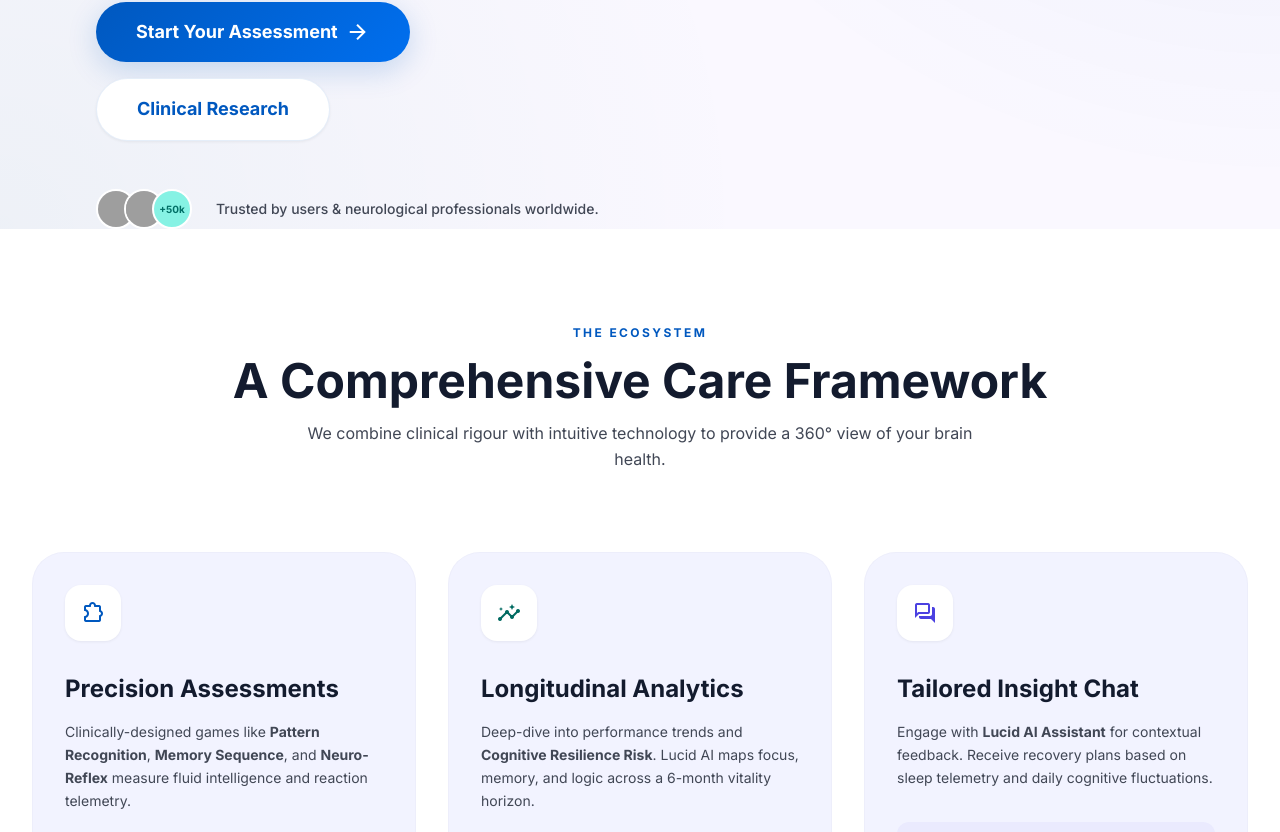
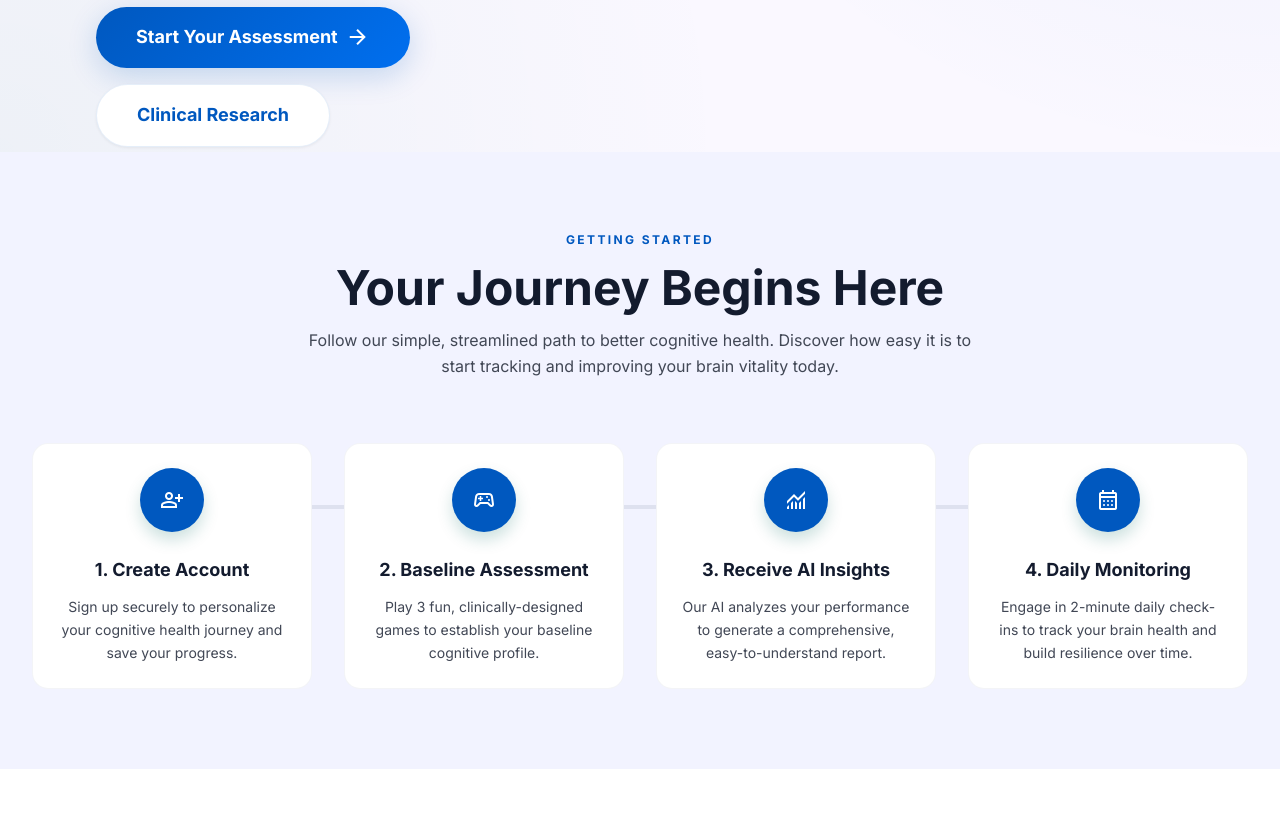
Before and after one commit to nik-G-54/Frontend_Dementia, a React (Vite) app: page / in a window 1280 px wide. Shown: the part 648-1480 px from the top of the page. Built offline with nearby package versions, Linux system fonts and the light colour scheme; no server answers; grey boxes are pictures that could not be loaded.

Commit message:
remove extra things from nav bar

```diff
--- a/src/components/games/TargetPracticeGame.jsx
+++ b/src/components/games/TargetPracticeGame.jsx
@@ -70,7 +70,7 @@ export default function TargetPracticeGame({ onGameOver }) {
   const avgSpeed = times.length > 0 ? Math.round(times.reduce((a, b) => a + b, 0) / times.length) : 0;
 
   return (
-    <div className="w-full flex-grow relative overflow-hidden bg-[#faf8ff] rounded-2xl min-h-[700px] flex flex-col mx-auto border border-[#c1c6d7]/10">
+    <div className="w-full flex-grow relative overflow-hidden bg-[#faf8ff] rounded-2xl min-h-[550px] flex flex-col mx-auto border border-[#c1c6d7]/10">
 
       {/* Game Header Overlay */}
       <div className="absolute top-8 left-1/2 -translate-x-1/2 z-10 w-full max-w-2xl px-6 opacity-90 pointer-events-none">
@@ -116,14 +116,14 @@ export default function TargetPracticeGame({ onGameOver }) {
       </div>
 
       {/* Interaction Zone */}
-      <div className="flex-grow flex items-center justify-center relative p-6 md:p-12" style={{ cursor: 'crosshair' }} onClick={() => {
+      <div className="flex-grow flex items-stretch justify-center relative p-6 md:p-12 mt-20 md:mt-24" style={{ cursor: 'crosshair' }} onClick={() => {
          // Miss logic could be added here if desired. For now, it stays strictly identical logic to origin.
       }}>
         {/* Background Texture/Gradient for focus */}
         <div className="absolute inset-0 z-0 opacity-20 pointer-events-none" style={{ background: "radial-gradient(circle at 50% 50%, #eaedff 0%, #faf8ff 70%)" }}></div>
 
         {/* The Central Zone (Restricted Area) */}
-        <div className="w-full h-full max-w-5xl max-h-[700px] border border-[#c1c6d7]/10 rounded-xl relative overflow-hidden bg-[#f2f3ff]/30 backdrop-blur-sm shadow-inner group">
+        <div className="w-full min-h-[350px] sm:min-h-[450px] lg:min-h-[500px] max-w-5xl border border-gray-300/30 rounded-xl relative overflow-hidden bg-[#f2f3ff]/30 backdrop-blur-sm shadow-inner group">
           {/* Default Decorative Subtle Crosshairs inside box */}
           <div className="absolute top-1/2 left-0 w-full h-[1px] bg-[#c1c6d7]/5 pointer-events-none group-hover:bg-[#0058bf]/5 transition-colors"></div>
           <div className="absolute left-1/2 top-0 h-full w-[1px] bg-[#c1c6d7]/5 pointer-events-none group-hover:bg-[#0058bf]/5 transition-colors"></div>
--- a/src/components/landing/HeroSection.jsx
+++ b/src/components/landing/HeroSection.jsx
@@ -52,30 +52,7 @@ export default function HeroSection({ onStartAssessment, onLearnMore }) {
             </button>
           </div>
 
-          {/* Social Proof */}
-          <div className="mt-12 flex items-center gap-6">
-            <div className="flex -space-x-3">
-              <img
-                alt="User"
-                className="w-10 h-10 rounded-full border-2 border-white object-cover"
-                src="https://lh3.googleusercontent.com/aida-public/AB6AXuBRuHQGVnDhuLKKqh9wtq2DZTToxCxd4gU_RzUhDlGtYdxz2KnCLk6yH0P1YeBqK8KRIMwnPQgmpg4WMelzsJPd0yAt0urmFzkFkxoyR6e1P443k_fikFEFqZ-mer7LgBXpOcJX0WHUt0IBO4IlYjyNYLePD4riW_DgpOyqKrQFAG0Kj6INvk_Idv6eE4CAtUXarm-PLvXlTxP-leK6WWwq7x-gyIN26mzQ4C1wqE6HYQoYK8oay2onXXHfDasDhiEYmb9R6ZgOchg"
-              />
-              <img
-                alt="User"
-                className="w-10 h-10 rounded-full border-2 border-white object-cover"
-                src="https://lh3.googleusercontent.com/aida-public/AB6AXuAGAM7DoKVOr5-O-JEp4s5lv0NPS0SyXrG4pxmKPPDH5JIXpbF7SDgnt2BNzorErljLnN0IAkHxEol6TKGg8r8-KX6JwF_uPP1ykmHL9MzVLRmpSId_nmXjD20LFIOLhUzXE4iuL2aL3M62G__iSZFVOHHQl3Mlf7VsAHpCQc8Kt3ILHgJ5wlkXOGpxCRSE9v8t_Xn_H7wE-G2d37nRMwhvgqFuIlupGCgWg6CqfpnUQHfd7rM-to2yXwlMKgAMvd5Sd7f1TEFrEq0"
-              />
-              <div
-                className="w-10 h-10 rounded-full border-2 border-white flex items-center justify-center text-[10px] font-bold"
-                style={{ background: 'var(--ls-secondary-container, #86f2e4)', color: '#006f66' }}
-              >
-                +50k
-              </div>
-            </div>
-            <p className="text-sm font-medium" style={{ color: 'var(--ls-on-surface-variant)' }}>
-              Trusted by users &amp; neurological professionals worldwide.
-            </p>
-          </div>
+
         </div>
 
         {/* ---- Right: Visual ---- */}
--- a/src/components/landing/LandingNavbar.jsx
+++ b/src/components/landing/LandingNavbar.jsx
@@ -35,10 +35,8 @@ export default function LandingNavbar({ onLogin, onGetStarted }) {
       }`}
     >
       {/* Logo */}
-      <div className="flex items-center gap-2 cursor-pointer" onClick={() => navigate('/')}>
-        <span className="material-symbols-outlined text-3xl" style={{ color: 'var(--ls-primary)' }}>
-          psychology
-        </span>
+      <div className="flex items-center gap-3 cursor-pointer" onClick={() => navigate('/')}>
+        <img src="/logo.jpeg" alt="Manasveda Logo" className="w-10 h-10 object-cover rounded-full border-2 border-primary" />
         <span className="text-2xl font-bold tracking-tight" style={{ color: '#1e40af' }}>
          Manasveda
         </span>
--- /dev/null
+++ b/src/components/landing/UserFlowSection.jsx
@@ -0,0 +1,84 @@
+import React from 'react';
+
+const flowSteps = [
+  {
+    icon: 'person_add',
+    title: '1. Create Account',
+    description: 'Sign up securely to personalize your cognitive health journey and save your progress.',
+  },
+  {
+    icon: 'sports_esports',
+    title: '2. Baseline Assessment',
+    description: 'Play 3 fun, clinically-designed games to establish your baseline cognitive profile.',
+  },
+  {
+    icon: 'monitoring',
+    title: '3. Receive AI Insights',
+    description: 'Our AI analyzes your performance to generate a comprehensive, easy-to-understand report.',
+  },
+  {
+    icon: 'calendar_month',
+    title: '4. Daily Monitoring',
+    description: 'Engage in 2-minute daily check-ins to track your brain health and build resilience over time.',
+  },
+];
+
+export default function UserFlowSection() {
+  return (
+    <section className="py-20" style={{ background: 'var(--ls-surface-container-low)' }}>
+      <div style={{ maxWidth: 'var(--ls-max-width)', margin: '0 auto', padding: '0 2rem' }}>
+
+        <div className="text-center mb-16 ls-animate-fade-up">
+          <span
+            className="block text-xs font-bold uppercase mb-4"
+            style={{ color: 'var(--ls-primary)', letterSpacing: '0.2em' }}
+          >
+            Getting Started
+          </span>
+          <h2 className="text-3xl md:text-5xl font-bold" style={{ color: 'var(--ls-on-background)' }}>
+            Your Journey Begins Here
+          </h2>
+          <p className="max-w-2xl mx-auto mt-4" style={{ color: 'var(--ls-on-surface-variant)' }}>
+            Follow our simple, streamlined path to better cognitive health. Discover how easy it is to start tracking and improving your brain vitality today.
+          </p>
+        </div>
+
+        <div className="relative">
+          {/* Connecting Line (hidden on mobile) */}
+          <div
+            className="hidden md:block absolute top-[4rem] left-0 w-full h-1 -translate-y-1/2"
+            style={{ background: 'rgba(193, 198, 215, 0.4)', zIndex: 0 }}
+          />
+
+          <div className="grid md:grid-cols-4 gap-8 relative z-10">
+            {flowSteps.map((step, index) => (
+              <div
+                key={index}
+                className={`ls-animate-fade-up ls-delay-${index + 1} flex flex-col items-center text-center p-6 ls-glass rounded-2xl transition-transform hover:-translate-y-2`}
+                style={{ background: '#ffffff', boxShadow: 'var(--ls-shadow-md)', border: '1px solid rgba(193,198,215, 0.2)' }}
+              >
+                <div
+                  className="w-16 h-16 rounded-full flex items-center justify-center mb-6 relative"
+                  style={{
+                    background: 'var(--ls-primary)',
+                    color: '#ffffff',
+                    boxShadow: '0 8px 16px rgba(0,106,97,.2)'
+                  }}
+                >
+                  <span className="material-symbols-outlined text-2xl">{step.icon}</span>
+                </div>
+                <h3 className="font-bold text-lg mb-3" style={{ color: 'var(--ls-on-surface)' }}>
+                  {step.title}
+                </h3>
+                <p className="text-sm leading-relaxed" style={{ color: 'var(--ls-on-surface-variant)' }}>
+                  {step.description}
+                </p>
+              </div>
+            ))}
+          </div>
+        </div>
+
+      </div>
+    </section>
+  );
+}
--- a/src/components/landing/index.js
+++ b/src/components/landing/index.js
@@ -1,5 +1,6 @@
 export { default as LandingNavbar }    from './LandingNavbar';
 export { default as HeroSection }      from './HeroSection';
+export { default as UserFlowSection }  from './UserFlowSection';
 export { default as FeatureCard }      from './FeatureCard';
 export { default as EcosystemSection } from './EcosystemSection';
 export { default as JourneySection }   from './JourneySection';
--- a/src/components/layout/Navbar.jsx
+++ b/src/components/layout/Navbar.jsx
@@ -24,7 +24,7 @@ export function Sidebar() {
     <aside className="h-screen w-20 fixed left-0 top-0 z-50 bg-slate-50 flex flex-col items-center py-8 border-r border-slate-100">
       {/* Logo */}
       <div className="mb-10">
-        <span className="text-xl font-bold text-blue-700">MV</span>
+        <img src="/logo.jpeg" alt="Manasveda Logo" className="w-10 h-10 object-cover rounded-full shadow-sm" />
       </div>
 
       {/* Nav Items */}
--- a/src/components/layout/Sidebar.jsx
+++ b/src/components/layout/Sidebar.jsx
@@ -15,14 +15,14 @@ export function Sidebar() {
   const navItems = [
     { name: 'Dashboard', path: '/dashboard', icon: 'dashboard' },
     { name: 'Games',     path: '/games',     icon: 'extension' },
+    { name: 'Chat',      path: '/chat',      icon: 'forum' },
     { name: 'Reports',   path: '/reports',   icon: 'assessment' },
-    { name: 'Chat',      path: '/chat',      icon: 'forum' },
   ];
 
   return (
     <aside className="h-screen w-20 fixed left-0 top-0 z-50 bg-slate-50 dark:bg-slate-900 flex flex-col items-center py-8">
       <div className="mb-10">
-        <span className="text-xl font-bold text-blue-700 dark:text-blue-400">MV</span>
+        <img src="/logo.jpeg" alt="Manasveda Logo" className="w-10 h-10 object-cover rounded-full shadow-sm" />
       </div>
       <nav className="flex flex-col items-center gap-8 w-full">
         {navItems.map((item) => {
--- a/src/pages/LandingPage.jsx
+++ b/src/pages/LandingPage.jsx
@@ -7,6 +7,7 @@ import {
   HeroSection,
   EcosystemSection,
   JourneySection,
+  UserFlowSection,
   CTASection,
   LandingFooter,
 } from '../components/landing';
@@ -35,6 +36,7 @@ export default function LandingPage() {
 
       <main style={{ paddingTop: '5rem' }}>
         <HeroSection onStartAssessment={goLogin} onLearnMore={goScience} />
+        <UserFlowSection />
         <EcosystemSection />
         <JourneySection />
         <CTASection onStartTest={goLogin} />
```
Also changed, not shown: public/logo.jpeg (renamed from public/WhatsApp Image 2026-04-03 at 00.22.30.jpeg).
